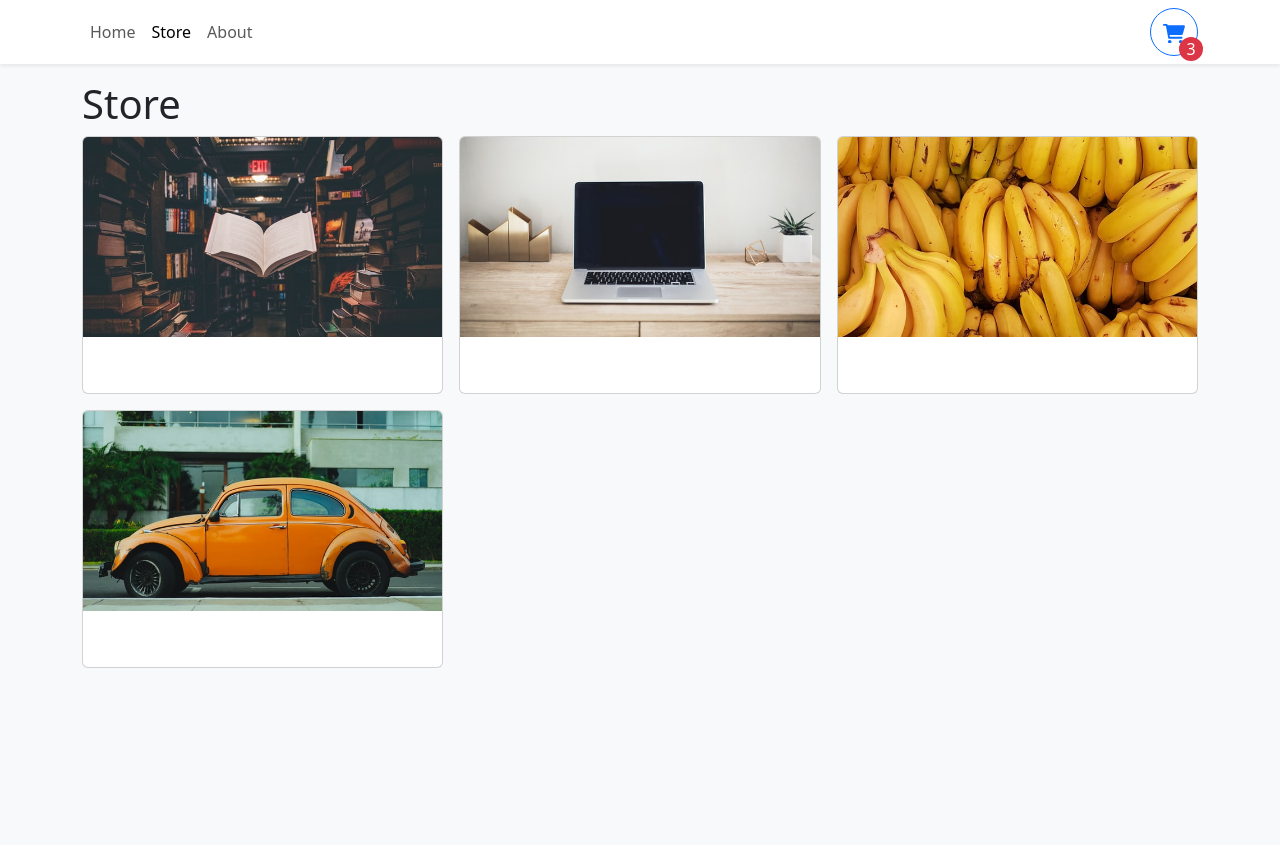
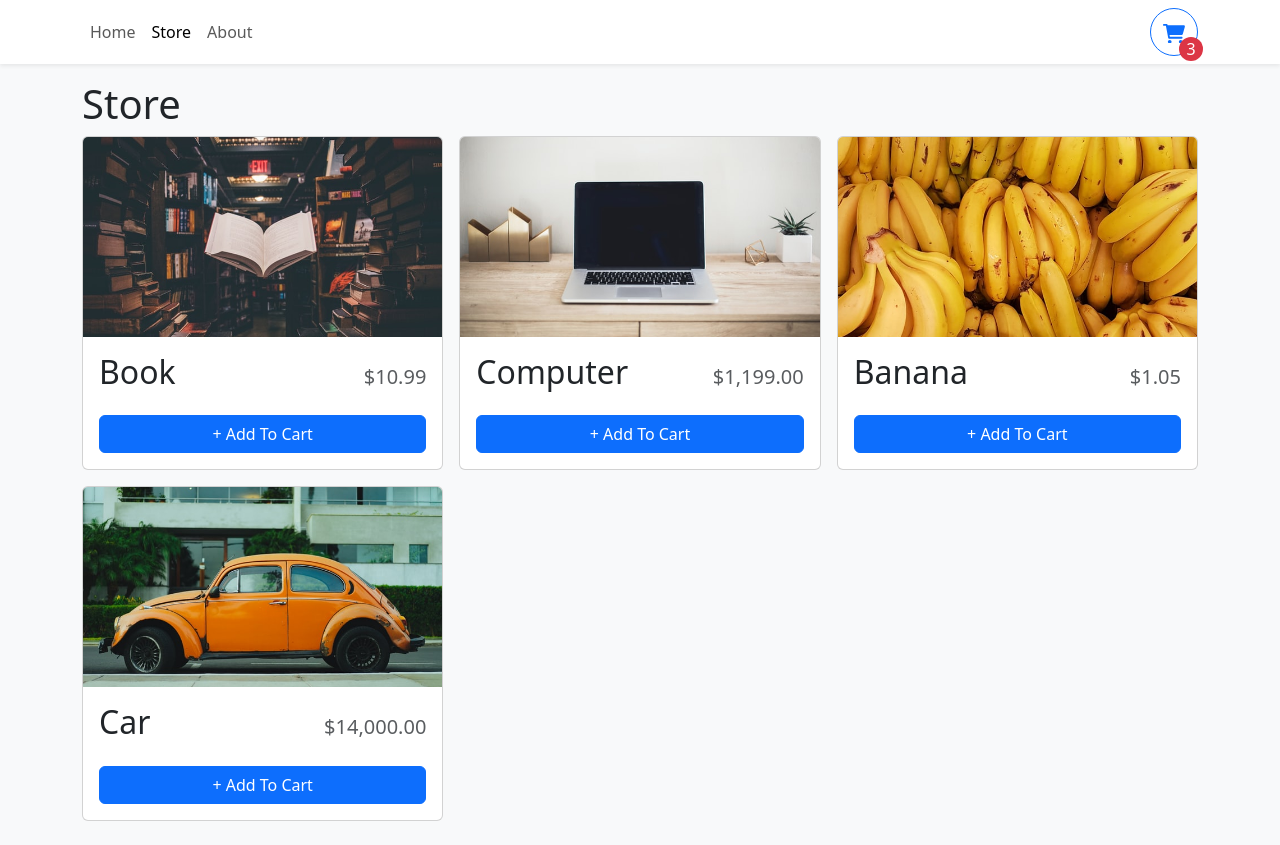
Before and after one commit to rizkships/shopping-cart, a React (Vite) app: page /store in a window 1280 px wide. Before the commit the page ends 800 px from the top, so only its background shows below. Built offline with nearby package versions, Linux system fonts and the light colour scheme.

Commit message:
add store page styling

```diff
--- a/src/components/StoreItem.tsx
+++ b/src/components/StoreItem.tsx
@@ -1,4 +1,5 @@
-import {Card} from "react-bootstrap"
+import {Card , Button} from "react-bootstrap"
+import { formatCurrency } from "../utilities/formatCurrency"
 
 type StoreItemProps = {
     id: number
@@ -9,8 +10,9 @@
 
 export function StoreItem({id, name, price, imgUrl}:
     StoreItemProps) {
+        const quantity = 0
 return (
-<Card>
+<Card className="h-100">
     <Card.Img
     variant="top"
     src={imgUrl}
@@ -19,8 +21,34 @@
     />
     <Card.Body className="d-flex flex-column">
         <Card.Title className="d-flex justify-content-between align-items-baseline mb-4">
+            <span className="fs-2">{name}</span>
+            <span className="ms-2 text-muted">{formatCurrency(price)}</span>
 
         </Card.Title>
+        <div className="mt-auto">
+            {quantity === 0 ? (
+                <Button className="w-100">+ Add To Cart</Button>
+            ) : (
+                <div
+              className="d-flex align-items-center flex-column"
+              style={{ gap: ".5rem" }}
+            >
+              <div
+                className="d-flex align-items-center justify-content-center"
+                style={{ gap: ".5rem" }}
+              >
+                <Button>-</Button>
+                <div>
+                  <span className="fs-3">{quantity}</span> in cart
+                </div>
+                <Button>+</Button>
+              </div>
+              <Button variant="danger" size="sm">
+                Remove
+              </Button>
+            </div>
+            )}
+        </div>
     </Card.Body>
 </Card>
 )
```
